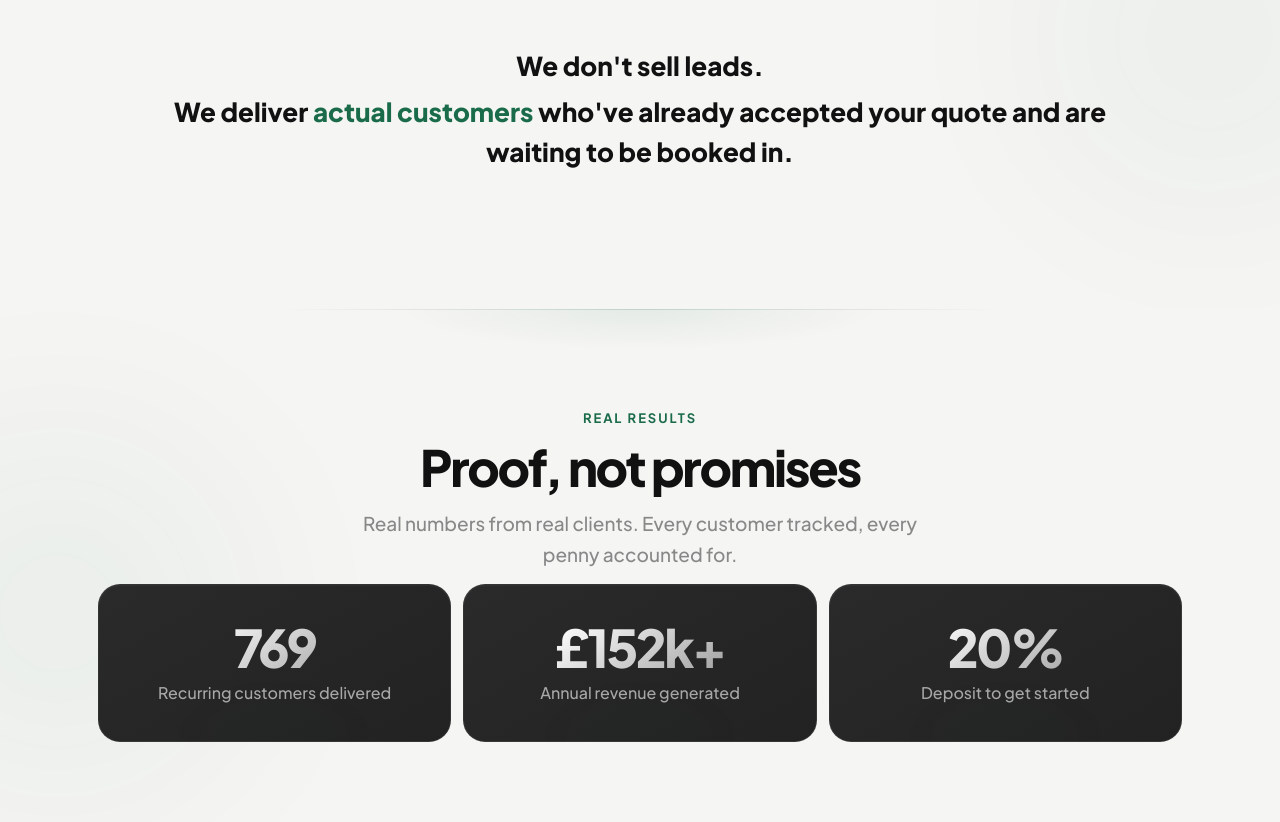
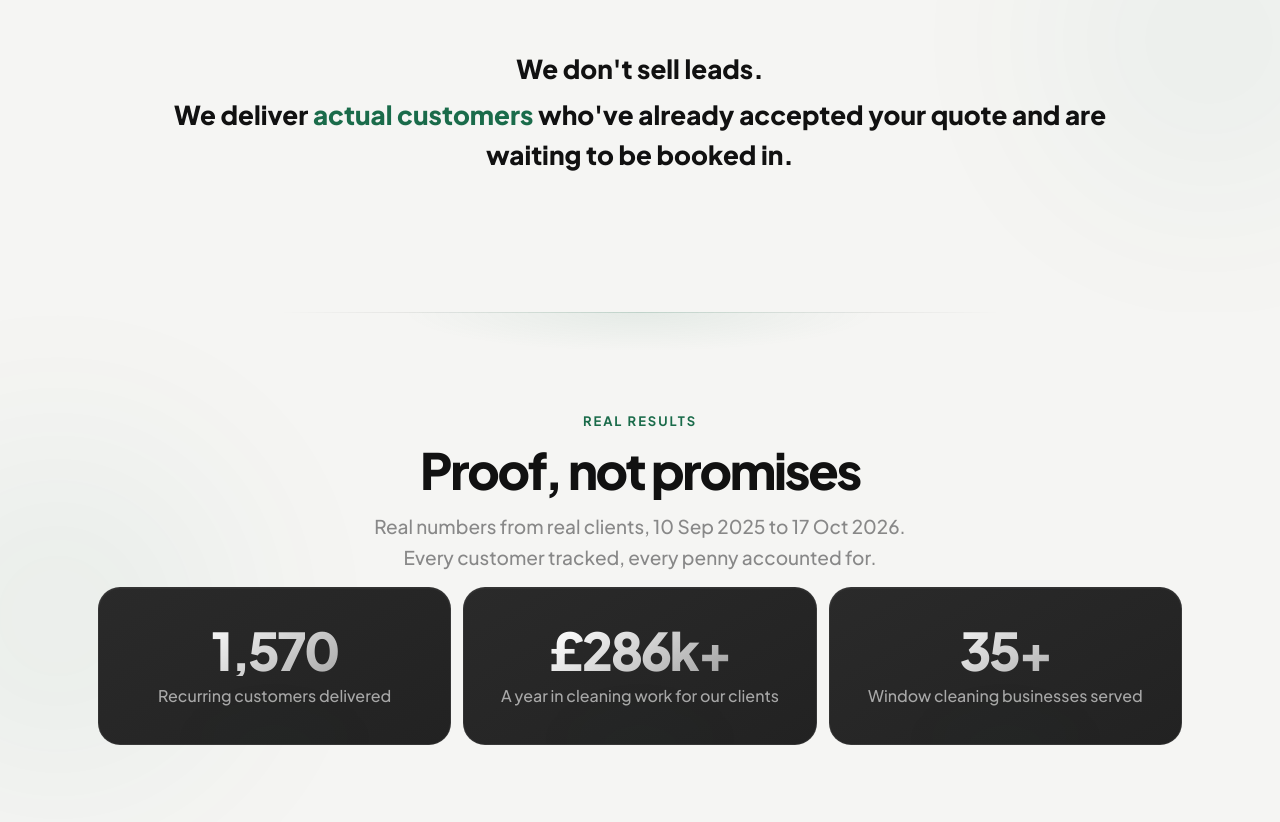
Before and after one commit to mccaeb/iniciodigital-website, a plain HTML site: page index.html in a window 1280 px wide. Shown: the part 1978-2800 px from the top of the page. Drawn offline with Linux system fonts and the light colour scheme; a script that the page names is missing.

Commit message:
Update impact figures to verified numbers (10 Sep 2025 - 17 Oct 2026) (#158)
- 769 -> 1,570 recurring customers delivered
- £152k+ annual revenue -> £286k+ a year in cleaning work for our clients
- 20% deposit card -> 35+ window cleaning businesses served
- Subtitle notes the date range

Co-authored-by: Cursor Agent <cursoragent@cursor.com>
Co-authored-by: Ryan McCabe <mccaeb@users.noreply.github.com>

```diff
--- a/index.html
+++ b/index.html
@@ -253,20 +253,20 @@ window.va = window.va || function () { (window.vaq = window.vaq || []).push(argu
     <div class="section-header rv">
       <p class="section-label">Real Results</p>
       <h2 class="section-title">Proof, not promises</h2>
-      <p class="section-sub">Real numbers from real clients. Every customer tracked, every penny accounted for.</p>
+      <p class="section-sub">Real numbers from real clients, 10 Sep 2025 to 17 Oct 2026. Every customer tracked, every penny accounted for.</p>
     </div>
     <div class="impact-grid">
       <div class="impact-card rv rv-d1">
-        <div class="impact-num" data-target="769">769</div>
+        <div class="impact-num" data-target="1570">1,570</div>
         <div class="impact-desc">Recurring customers delivered</div>
       </div>
       <div class="impact-card rv rv-d2">
-        <div class="impact-num">&pound;152k+</div>
-        <div class="impact-desc">Annual revenue generated</div>
+        <div class="impact-num">&pound;286k+</div>
+        <div class="impact-desc">A year in cleaning work for our clients</div>
       </div>
       <div class="impact-card rv rv-d3">
-        <div class="impact-num">20%</div>
-        <div class="impact-desc">Deposit to get started</div>
+        <div class="impact-num">35+</div>
+        <div class="impact-desc">Window cleaning businesses served</div>
       </div>
     </div>
   </div>
```
